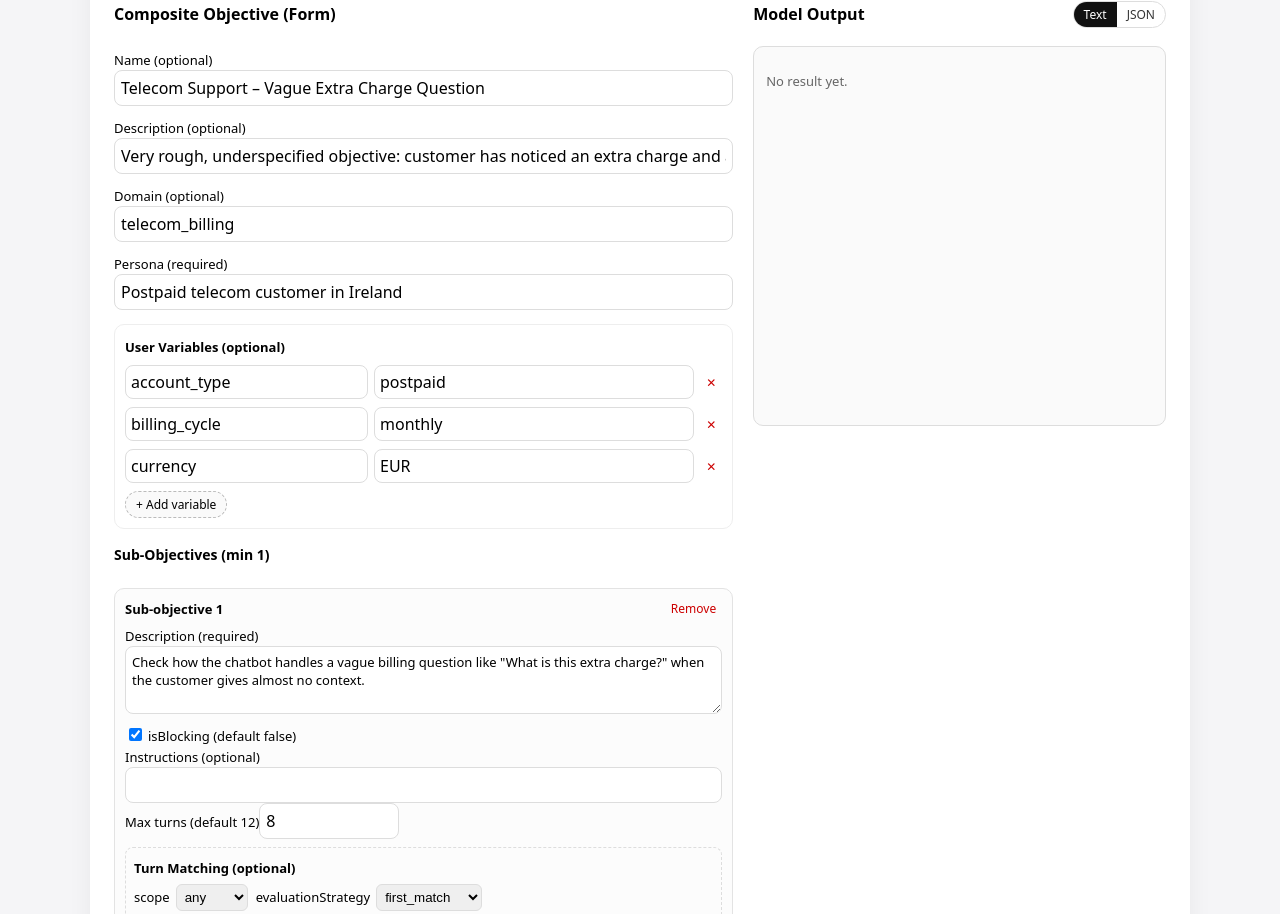
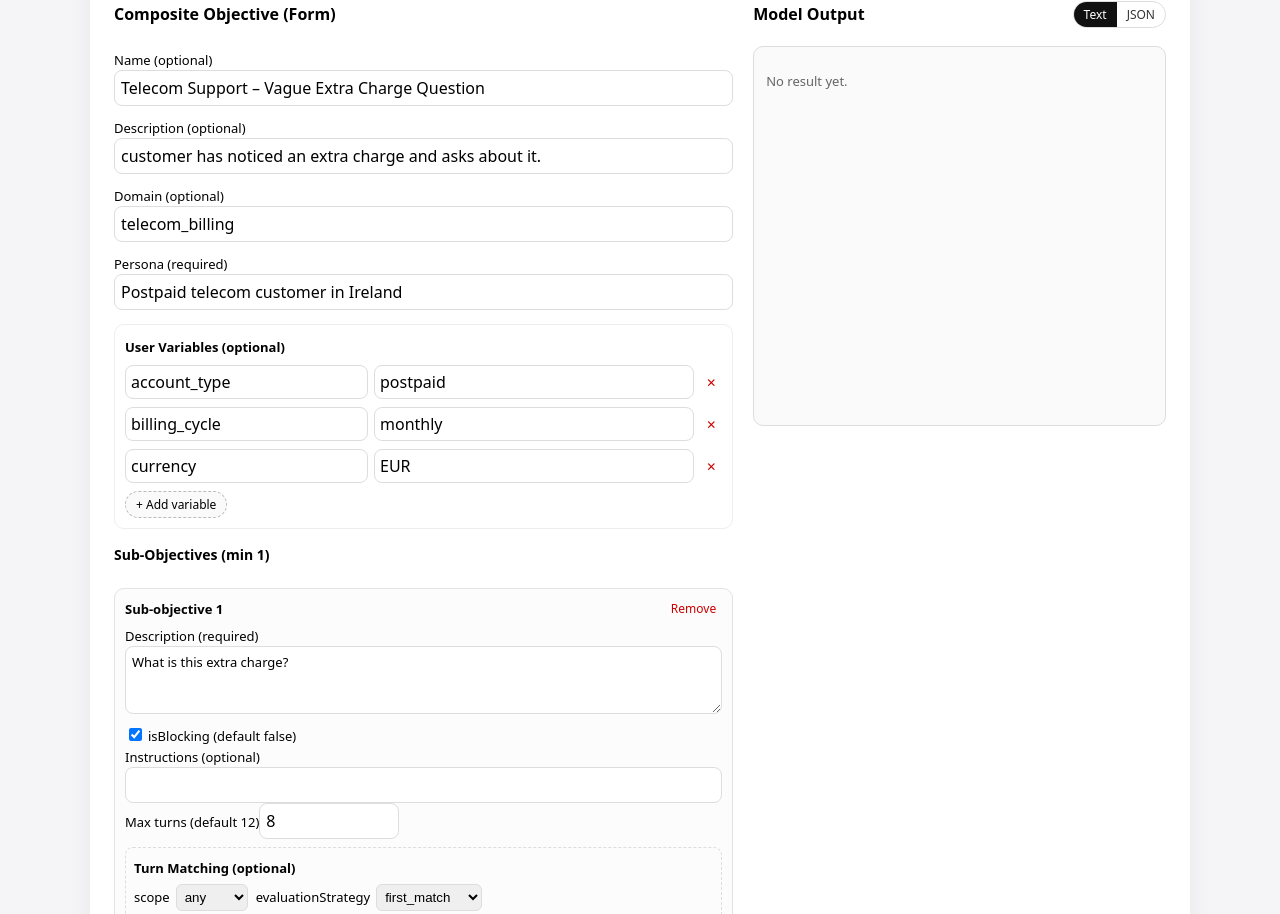
Before and after one commit to asfa164/recommendor-second-iteration, a Next.js app: page / in a window 1280 px wide. Shown: the part 260-1174 px from the top of the page. Built offline with nearby package versions, Linux system fonts and the light colour scheme.

Commit message:
Update page.tsx

```diff
--- a/app/page.tsx
+++ b/app/page.tsx
@@ -30,7 +30,7 @@ type CompositeObjective = {
 const defaultComposite: CompositeObjective = {
   name: "Telecom Support – Vague Extra Charge Question",
   description:
-    "Very rough, underspecified objective: customer has noticed an extra charge and asks about it.",
+    "customer has noticed an extra charge and asks about it.",
   domain: "telecom_billing", // example
   persona: "Postpaid telecom customer in Ireland",
   userVariables: {
@@ -41,7 +41,7 @@ const defaultComposite: CompositeObjective = {
   subObjectives: [
     {
       description:
-        'Check how the chatbot handles a vague billing question like "What is this extra charge?" when the customer gives almost no context.',
+        'What is this extra charge?',
       isBlocking: true,
       maxTurnsForObjective: 8,
       turnMatching: {
```
